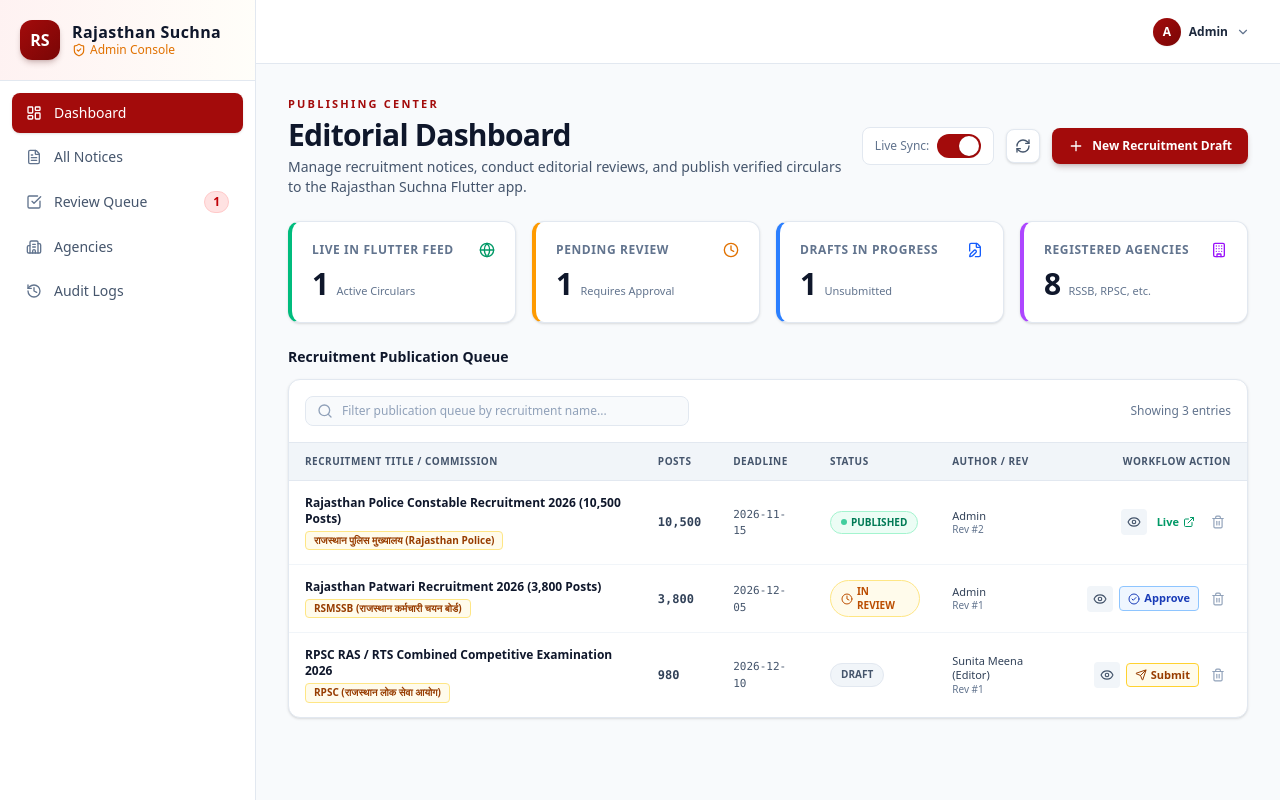
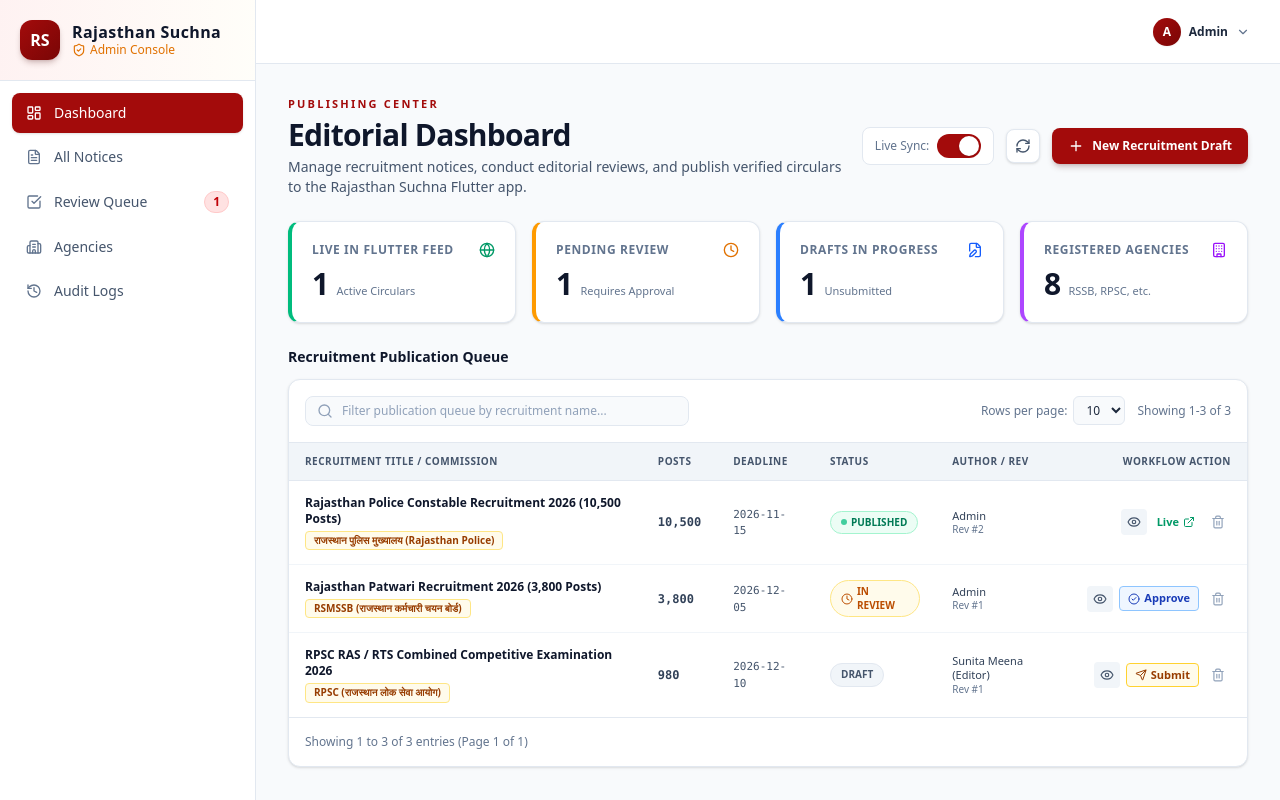
Before and after one commit to tosif121/rajasthansuchna-admin, a Next.js app: page / in a window 1280 px wide. Built offline with nearby package versions, Linux system fonts and the light colour scheme.

Commit message:
feat(datatable): set default pageSize to 10 across all data tables and add page size selector

```diff
--- a/src/app/notices/page.tsx
+++ b/src/app/notices/page.tsx
@@ -349,7 +349,7 @@ export default function NoticesPage() {
             isLoading={loading}
             searchKey="titleEn"
             searchPlaceholder="Search notices by title, qualification, or circular..."
-            pageSize={8}
+            pageSize={10}
             emptyTitle="No recruitment notices found"
             emptyDescription="No circulars match your current filter or search criteria."
           />
--- a/src/app/page.tsx
+++ b/src/app/page.tsx
@@ -429,7 +429,7 @@ export default function AdminDashboardPage() {
               isLoading={loading}
               searchKey="titleEn"
               searchPlaceholder="Filter publication queue by recruitment name..."
-              pageSize={6}
+              pageSize={10}
               emptyTitle="No notices in publication queue"
               emptyDescription="Create a new recruitment draft to start the publishing pipeline."
             />
--- a/src/components/reusable/DataTable.tsx
+++ b/src/components/reusable/DataTable.tsx
@@ -1,9 +1,9 @@
-'use client';
+"use client";
 
-import React, { useState } from 'react';
-import { Search, ChevronLeft, ChevronRight } from 'lucide-react';
-import { EmptyState } from './EmptyState';
-import { LoadingSkeleton } from './LoadingSkeleton';
+import React, { useState } from "react";
+import { Search, ChevronLeft, ChevronRight } from "lucide-react";
+import { EmptyState } from "./EmptyState";
+import { LoadingSkeleton } from "./LoadingSkeleton";
 
 export interface Column<T> {
   header: string;
@@ -27,27 +27,30 @@ export function DataTable<T extends Record<string, any>>({
   columns,
   data,
   isLoading = false,
-  searchPlaceholder = 'Search records...',
+  searchPlaceholder = "Search records...",
   searchKey,
   pageSize = 10,
-  emptyTitle = 'No records found',
-  emptyDescription = 'Try adjusting your search query or filters.',
+  emptyTitle = "No records found",
+  emptyDescription = "Try adjusting your search query or filters.",
 }: DataTableProps<T>) {
-  const [search, setSearch] = useState('');
+  const [search, setSearch] = useState("");
   const [currentPage, setCurrentPage] = useState(1);
+  const [currentPageSize, setCurrentPageSize] = useState(pageSize || 10);
 
   const filtered = data.filter((item) => {
     if (!search || !searchKey) return true;
     const val = item[searchKey];
-    if (typeof val === 'string') {
+    if (typeof val === "string") {
       return val.toLowerCase().includes(search.toLowerCase());
     }
     return true;
   });
 
-  const totalPages = Math.ceil(filtered.length / pageSize) || 1;
-  const startIndex = (currentPage - 1) * pageSize;
-  const pageData = filtered.slice(startIndex, startIndex + pageSize);
+  const totalPages = Math.ceil(filtered.length / currentPageSize) || 1;
+  const startIndex = (currentPage - 1) * currentPageSize;
+  const pageData = filtered.slice(startIndex, startIndex + currentPageSize);
+  const startItem = filtered.length === 0 ? 0 : startIndex + 1;
+  const endItem = Math.min(startIndex + currentPageSize, filtered.length);
 
   return (
     <div className="bg-white dark:bg-slate-900/60 border border-slate-200 dark:border-slate-800 rounded-xl overflow-hidden shadow-sm">
@@ -67,9 +70,26 @@ export function DataTable<T extends Record<string, any>>({
               className="w-full bg-slate-50 dark:bg-slate-950 border border-slate-200 dark:border-slate-800 rounded-lg pl-9 pr-3 py-1.5 text-xs text-slate-900 dark:text-slate-100 placeholder-slate-400 focus:outline-none focus:border-[#A30B0B]"
             />
           </div>
-          <span className="text-xs text-slate-500 dark:text-slate-400 font-medium whitespace-nowrap">
-            Showing {filtered.length} entries
-          </span>
+          <div className="flex items-center gap-3">
+            <div className="flex items-center gap-1.5 text-xs text-slate-500 dark:text-slate-400">
+              <span>Rows per page:</span>
+              <select
+                value={currentPageSize}
+                onChange={(e) => {
+                  setCurrentPageSize(Number(e.target.value));
+                  setCurrentPage(1);
+                }}
+                className="bg-slate-50 dark:bg-slate-950 border border-slate-200 dark:border-slate-800 rounded-md px-2 py-1 text-xs text-slate-800 dark:text-slate-200 focus:outline-none"
+              >
+                <option value={10}>10</option>
+                <option value={20}>20</option>
+                <option value={50}>50</option>
+              </select>
+            </div>
+            <span className="text-xs text-slate-500 dark:text-slate-400 font-medium whitespace-nowrap hidden sm:inline">
+              Showing {startItem}-{endItem} of {filtered.length}
+            </span>
+          </div>
         </div>
       )}
 
@@ -79,7 +99,7 @@ export function DataTable<T extends Record<string, any>>({
           <thead className="bg-slate-100 dark:bg-slate-950/80 text-slate-600 dark:text-slate-400 border-b border-slate-200 dark:border-slate-800 uppercase text-[10px] tracking-wider font-semibold">
             <tr>
               {columns.map((col, idx) => (
-                <th key={idx} className={`py-3 px-4 ${col.className || ''}`}>
+                <th key={idx} className={`py-3 px-4 ${col.className || ""}`}>
                   {col.header}
                 </th>
               ))}
@@ -100,8 +120,8 @@ export function DataTable<T extends Record<string, any>>({
               pageData.map((row, rowIdx) => (
                 <tr key={rowIdx} className="hover:bg-slate-50 dark:hover:bg-slate-800/30 transition-colors">
                   {columns.map((col, colIdx) => (
-                    <td key={colIdx} className={`py-3.5 px-4 ${col.className || ''}`}>
-                      {col.cell ? col.cell(row) : (col.accessorKey ? String(row[col.accessorKey] ?? '') : null)}
+                    <td key={colIdx} className={`py-3.5 px-4 ${col.className || ""}`}>
+                      {col.cell ? col.cell(row) : (col.accessorKey ? String(row[col.accessorKey] ?? "") : null)}
                     </td>
                   ))}
                 </tr>
@@ -112,29 +132,32 @@ export function DataTable<T extends Record<string, any>>({
       </div>
 
       {/* Pagination Footer */}
-      {totalPages > 1 && (
-        <div className="p-4 border-t border-slate-200 dark:border-slate-800 flex items-center justify-between text-xs text-slate-500 dark:text-slate-400">
-          <span>
-            Page {currentPage} of {totalPages}
-          </span>
+      <div className="p-4 border-t border-slate-200 dark:border-slate-800 flex items-center justify-between text-xs text-slate-500 dark:text-slate-400">
+        <span>
+          Showing {startItem} to {endItem} of {filtered.length} entries (Page {currentPage} of {totalPages})
+        </span>
+        {totalPages > 1 && (
           <div className="flex items-center gap-1.5">
             <button
               onClick={() => setCurrentPage((p) => Math.max(p - 1, 1))}
               disabled={currentPage === 1}
-              className="p-1.5 rounded-lg border border-slate-200 dark:border-slate-800 hover:bg-slate-100 dark:hover:bg-slate-800 disabled:opacity-40 transition-colors"
+              className="p-1.5 rounded-lg border border-slate-200 dark:border-slate-800 hover:bg-slate-100 dark:hover:bg-slate-800 disabled:opacity-40 transition-colors cursor-pointer"
             >
               <ChevronLeft className="w-4 h-4" />
             </button>
+            <span className="px-2 font-mono font-semibold text-slate-700 dark:text-slate-300">
+              {currentPage} / {totalPages}
+            </span>
             <button
               onClick={() => setCurrentPage((p) => Math.min(p + 1, totalPages))}
               disabled={currentPage === totalPages}
-              className="p-1.5 rounded-lg border border-slate-200 dark:border-slate-800 hover:bg-slate-100 dark:hover:bg-slate-800 disabled:opacity-40 transition-colors"
+              className="p-1.5 rounded-lg border border-slate-200 dark:border-slate-800 hover:bg-slate-100 dark:hover:bg-slate-800 disabled:opacity-40 transition-colors cursor-pointer"
             >
               <ChevronRight className="w-4 h-4" />
             </button>
           </div>
-        </div>
-      )}
+        )}
+      </div>
     </div>
   );
 }
```
